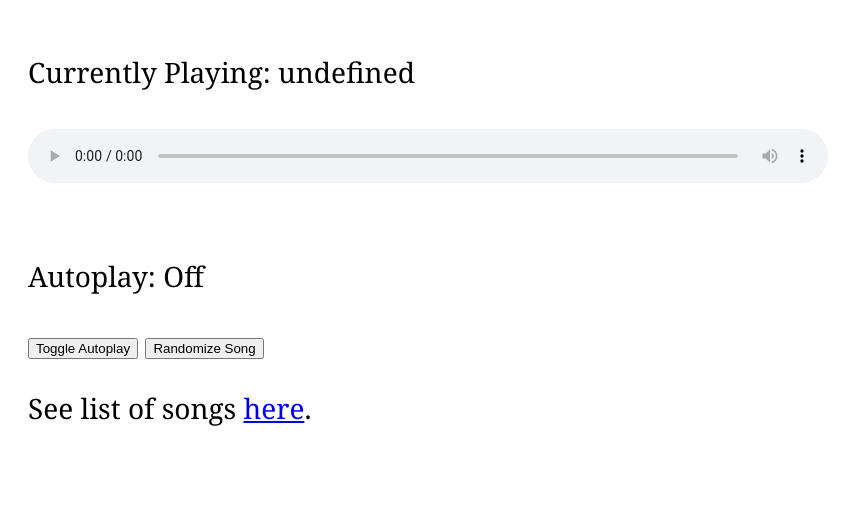
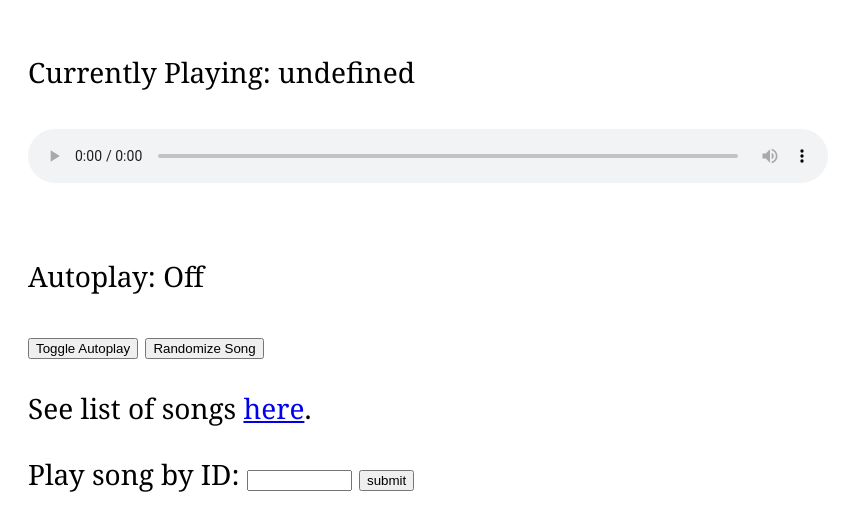
Before and after one commit to cosinechicken/branch-music, a plain HTML site: page index.html in a window 1280 px wide. Shown: the part 136-666 px from the top of the page, without its empty margins (0-863 px from the left). Drawn offline with Linux system fonts and the light colour scheme.

Commit message:
Successfully implemented play by ID
Next step is to improve the CSS

```diff
--- a/index.html
+++ b/index.html
@@ -34,6 +34,13 @@
     <button type="button" onclick="randomize()">Randomize Song</button>
     <p>See list of songs <a href="songList.html">here</a>.</p>
 </div>
+<div>
+    <label>Play song by ID:</label>
+    <input type="text" id="idInput" size="10">
+    <input type="button"
+           onclick="playByID()"
+           value="submit">
+</div>
 
 </body>
 
--- a/player.js
+++ b/player.js
@@ -28,3 +28,23 @@ function audioEnded() {
         document.getElementById("audio").play();
     }
 }
+function playByID() {
+    let id = document.getElementById("idInput").value;
+    document.getElementById("idInput").value = "";
+    console.log("Now playing: " + id);
+    // Run this function to play a specific song based on id
+    for (let i = 0; i < idPair.length; i++) {
+        if (id === idPair[i][0]) {
+            // We found a match
+            let srcString = "Music/" + idPair[i][1] + ".mp4";
+            console.log(srcString);
+            document.getElementById("audio").src = srcString;
+            document.getElementById("current").textContent = "Currently Playing: " + idPair[i][1]
+        + " (ID: " + idPair[i][0] + ")";
+            document.getElementById("audio").play();
+            return;
+        }
+    }
+    document.getElementById("current").textContent = "Currently Playing: undefined"
+    document.getElementById("audio").src = "";
+}
```
